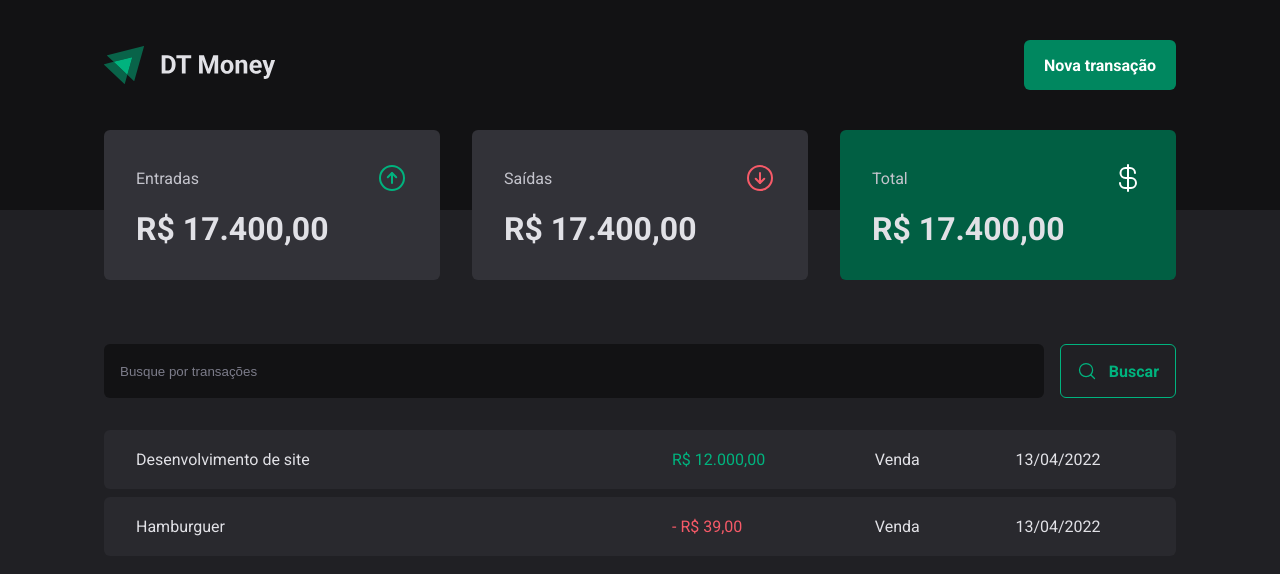
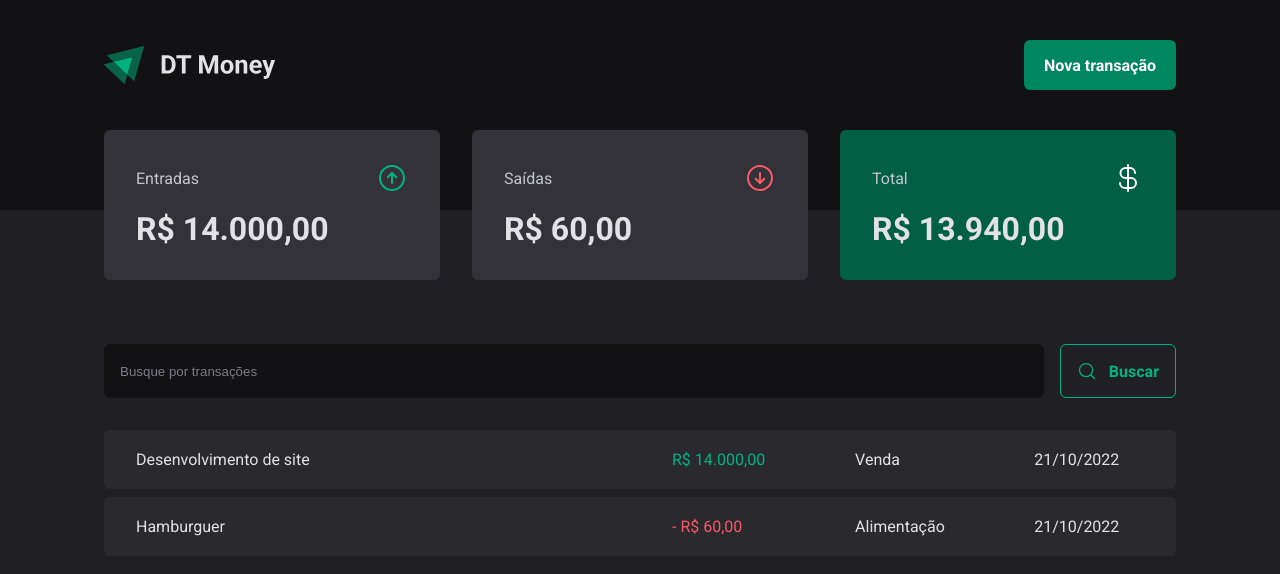
Before and after one commit to GuiFerrari/dt-money, a React (Vite) app: page / in a window 1280 px wide. Shown: the top 574 px of the page. Built offline with nearby package versions, Linux system fonts and the light colour scheme; data requests are answered from the project's data file.

Commit message:
feat: created formatter and summary hook

```diff
--- a/server.json
+++ b/server.json
@@ -7,6 +7,14 @@
       "category": "Venda",
       "price": 14000,
       "createdAt": "2022-10-21T20:49:39.895Z"
+    },
+    {
+      "id": "2",
+      "description": "Hamburguer",
+      "type": "outcome",
+      "category": "Alimentação",
+      "price": 60,
+      "createdAt": "2022-10-21T20:55:39.895Z"
     }
   ]
 }
--- a/src/App.tsx
+++ b/src/App.tsx
@@ -1,4 +1,5 @@
 import { ThemeProvider } from 'styled-components'
+import { TransactionsProvider } from './contexts/TransactionsContext'
 import { Transactions } from './pages/Transactions'
 
 import { GlobalStyle } from './styles/global'
@@ -8,7 +9,9 @@
 export function App() {
   return (
     <ThemeProvider theme={defaultTheme}>
-      <Transactions />
+      <TransactionsProvider>
+        <Transactions />
+      </TransactionsProvider>
 
       <GlobalStyle />
     </ThemeProvider>
--- a/src/components/Summary/index.tsx
+++ b/src/components/Summary/index.tsx
@@ -1,8 +1,15 @@
+import { useContext } from 'react'
 import { ArrowCircleDown, ArrowCircleUp, CurrencyDollar } from 'phosphor-react'
 
 import { SummaryCard, SummaryContainer } from './styles'
 
+import { priceFormatter } from '../../utils/formatter'
+
+import { useSummary } from '../../hooks/useSummary'
+
 export function Summary() {
+  const summary = useSummary()
+
   return (
     <SummaryContainer>
       <SummaryCard>
@@ -11,7 +18,7 @@
           <ArrowCircleUp size={32} color="#00b37e" />
         </header>
 
-        <strong>R$ 17.400,00</strong>
+        <strong>{priceFormatter.format(summary.income)}</strong>
       </SummaryCard>
 
       <SummaryCard>
@@ -20,7 +27,7 @@
           <ArrowCircleDown size={32} color="#f75a68" />
         </header>
 
-        <strong>R$ 17.400,00</strong>
+        <strong>{priceFormatter.format(summary.outcome)}</strong>
       </SummaryCard>
 
       <SummaryCard variant="green">
@@ -29,7 +36,7 @@
           <CurrencyDollar size={32} color="#fff" />
         </header>
 
-        <strong>R$ 17.400,00</strong>
+        <strong>{priceFormatter.format(summary.total)}</strong>
       </SummaryCard>
     </SummaryContainer>
   )
--- /dev/null
+++ b/src/contexts/TransactionsContext.tsx
@@ -0,0 +1,43 @@
+import { createContext, ReactNode, useEffect, useState } from 'react'
+
+interface Transaction {
+  id: string
+  description: string
+  type: 'income' | 'outcome'
+  price: number
+  category: string
+  createdAt: string
+}
+
+interface TransactionsContextType {
+  transactions: Transaction[]
+}
+
+export const TransactionsContext = createContext<TransactionsContextType>(
+  {} as TransactionsContextType,
+)
+
+interface TransactionsProviderProps {
+  children: ReactNode
+}
+
+export function TransactionsProvider({ children }: TransactionsProviderProps) {
+  const [transactions, setTransactions] = useState<Transaction[]>([])
+
+  async function loadTransactions() {
+    const response = await fetch('http://localhost:3333/transactions')
+    const data = await response.json()
+
+    setTransactions(data)
+  }
+
+  useEffect(() => {
+    loadTransactions()
+  }, [])
+
+  return (
+    <TransactionsContext.Provider value={{ transactions }}>
+      {children}
+    </TransactionsContext.Provider>
+  )
+}
--- /dev/null
+++ b/src/hooks/useSummary.ts
@@ -0,0 +1,24 @@
+import { useContext } from 'react'
+
+import { TransactionsContext } from '../contexts/TransactionsContext'
+
+export function useSummary() {
+  const { transactions } = useContext(TransactionsContext)
+
+  const summary = transactions.reduce(
+    (acc, transaction) => {
+      if (transaction.type === 'income') {
+        acc.income += transaction.price
+        acc.total += transaction.price
+      } else {
+        acc.outcome += transaction.price
+        acc.total -= transaction.price
+      }
+
+      return acc
+    },
+    { income: 0, outcome: 0, total: 0 },
+  )
+
+  return summary
+}
--- a/src/pages/Transactions/index.tsx
+++ b/src/pages/Transactions/index.tsx
@@ -1,3 +1,5 @@
+import { useContext } from 'react'
+
 import {
   Container,
   PriceHighlight,
@@ -7,10 +9,15 @@
 
 import { Header } from '../../components/Header'
 import { Summary } from '../../components/Summary'
-
 import { SearchForm } from './components/SearchForm'
 
+import { TransactionsContext } from '../../contexts/TransactionsContext'
+
+import { dateFormatter, priceFormatter } from '../../utils/formatter'
+
 export function Transactions() {
+  const { transactions } = useContext(TransactionsContext)
+
   return (
     <Container>
       <Header />
@@ -21,22 +28,19 @@
 
         <TransactionsTable>
           <tbody>
-            <tr>
-              <td width="50%">Desenvolvimento de site</td>
-              <td>
-                <PriceHighlight variant="income">R$ 12.000,00</PriceHighlight>
-              </td>
-              <td>Venda</td>
-              <td>13/04/2022</td>
-            </tr>
-            <tr>
-              <td>Hamburguer</td>
-              <td>
-                <PriceHighlight variant="outcome">- R$ 39,00</PriceHighlight>
-              </td>
-              <td>Venda</td>
-              <td>13/04/2022</td>
-            </tr>
+            {transactions.map((transaction) => (
+              <tr key={transaction.id}>
+                <td width="50%">{transaction.description}</td>
+                <td>
+                  <PriceHighlight variant={transaction.type}>
+                    {transaction.type === 'outcome' && '- '}
+                    {priceFormatter.format(transaction.price)}
+                  </PriceHighlight>
+                </td>
+                <td>{transaction.category}</td>
+                <td>{dateFormatter.format(new Date(transaction.createdAt))}</td>
+              </tr>
+            ))}
           </tbody>
         </TransactionsTable>
       </TransactionsContainer>
--- /dev/null
+++ b/src/utils/formatter.ts
@@ -0,0 +1,6 @@
+export const dateFormatter = new Intl.DateTimeFormat('pt-BR')
+
+export const priceFormatter = new Intl.NumberFormat('pt-BR', {
+  style: 'currency',
+  currency: 'BRL',
+})
```
